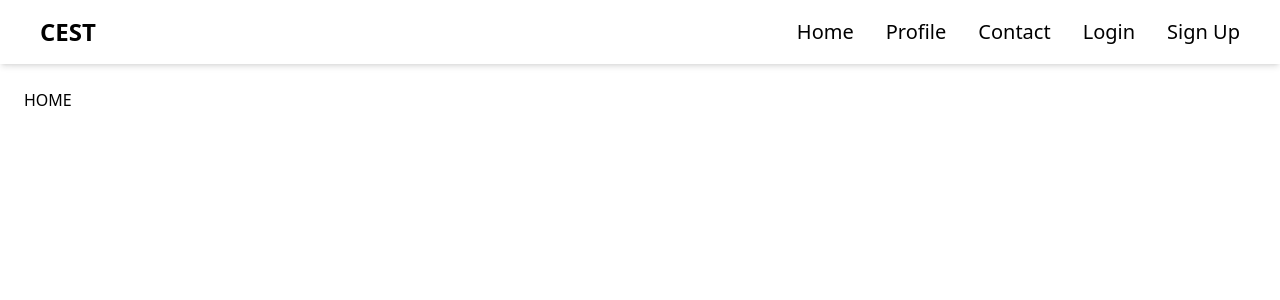
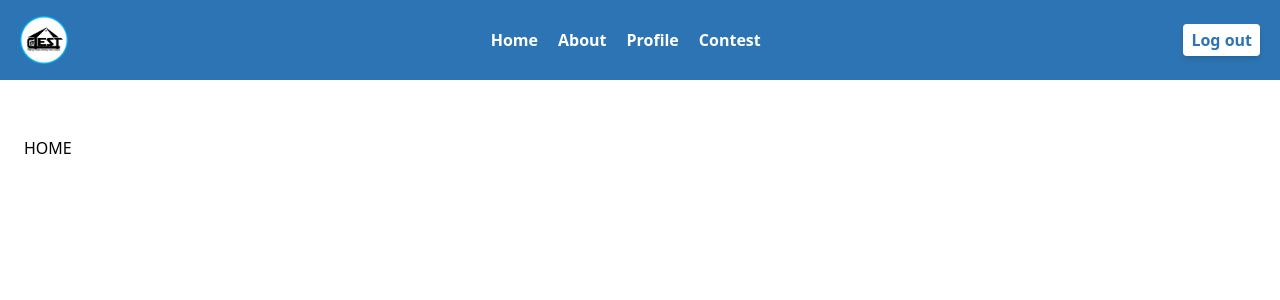
Before and after one commit to cest-nitr/gateportal__, a React (Create React App) app: page / in a window 1280 px wide. Shown: the top 300 px of the page. Built offline with nearby package versions, Linux system fonts and the light colour scheme.

Commit message:
updated navbar
Signed-off-by: Sakalabhaktula Hanisha <87903473+Sakalabhaktula-Hanisha@users.noreply.github.com>

```diff
--- a/src/components/Navbar.js
+++ b/src/components/Navbar.js
@@ -1,23 +1,49 @@
-import React from 'react'
+import React, { useState } from 'react'
 import { Link } from 'react-router-dom'
+import {AiOutlineMenu, AiOutlineClose} from 'react-icons/ai'
+import logo from '../images/CEST White Logo.png'
 const Navbar = () => {
+    const [toggle, setToggle] = useState(false);
+    const [registered, setRegistered] = useState(true);
   return (
-    <>
-    <div className='shadow-md w-full fixed top-0 left-0'>
-        <div className="md:flex items-center justify-between py-4 md:px-10 px-7">
-            <div className='font-bold text-2xl cursor-pointer flex items-center'>
-                CEST
-            </div>
-            <ul className='md:flex md:items-center'>
-                <Link className='md:ml-8 text-xl' to='/' >Home</Link>
-                <Link className='md:ml-8 text-xl' to='/profile' >Profile</Link>
-                <Link className='md:ml-8 text-xl' to='/contact' >Contact</Link>
-                <Link className='md:ml-8 text-xl' to='/login' >Login</Link>
-                <Link className='md:ml-8 text-xl' to='/signup' >Sign Up</Link>
-            </ul>
+    <div className='bg-[#2C74B3] p-2 text-white'>
+        <div className='max-w-[1240px] items-center py-2 mx-auto flex justify-between'>
+        <div className='text-3xl font-bold'>
+            <img className='w-12' src={logo}></img>
+        </div>
+        {
+            toggle ?
+            <AiOutlineClose onClick={() => setToggle(!toggle)} className='my-1 font-bold text-2xl cursor-pointer md:hidden'/>
+            :
+            <AiOutlineMenu onClick={() => setToggle(!toggle)} className='my-1 font-bold text-2xl cursor-pointer md:hidden'/>
+        }
+        {/* responsive nav */}
+        <ul className={`font-bold fixed bg-[#2C74B3] text-white w-screen left-0 top-0 py-2 text-xl flex-row justify-center items-center duration-500 z-[1] ${toggle ? 'top-[81px]' : 'top-[-100%]'}`}>
+            <li className='my-1 text-center'><Link to='/'>Home</Link></li>
+            <li className='my-1 text-center'><Link to='/'>About</Link></li>
+            <li className='my-1 text-center'><Link to='/profile'>Profile</Link></li>
+            <li className='my-1 text-center'><Link to='/Contest'>Contest</Link></li>
+        </ul>
+        {/* responsive nav  */}
+        <ul className='hidden md:flex font-bold text-white gap-5'>
+            <li><Link to='/'>Home</Link></li>
+            <li><Link to='/'>About</Link></li>
+            <li><Link to='/profile'>Profile</Link></li>
+            <li><Link to='/Contest'>Contest</Link></li>
+        </ul>
+        <ul className='flex font-bold gap-5'>
+            {
+                registered ?
+                <li><button onClick={() => setRegistered(!registered)} className='bg-white text-[#2C74B3] px-2 p-1 shadow-md rounded'><Link to='/logout'>Log out</Link></button></li>
+                :
+                <>
+                <li><button className='bg-white text-[#2C74B3] px-2 p-1 shadow-md rounded'><Link to='/login'>Login</Link></button></li>
+                <li><button className='bg-white text-[#2C74B3] px-2 p-1 shadow-md rounded'><Link to='/signin'>Sign in</Link></button></li>
+                </>
+            }
+        </ul>
         </div>
     </div>
-    </>
   )
 }
 
```
